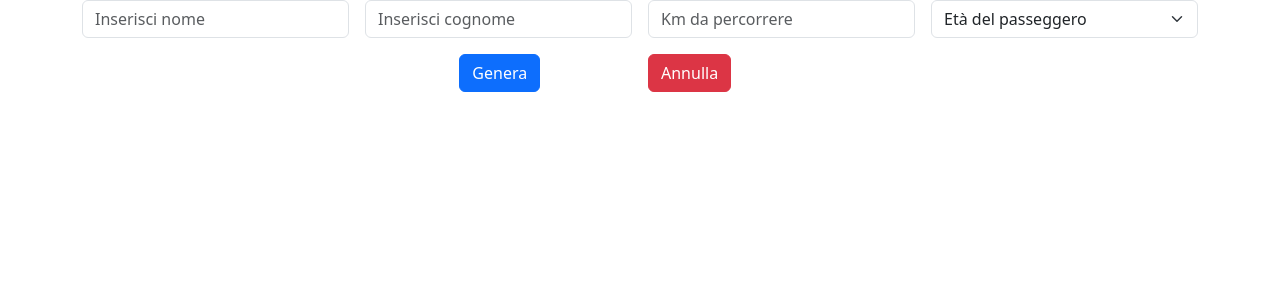
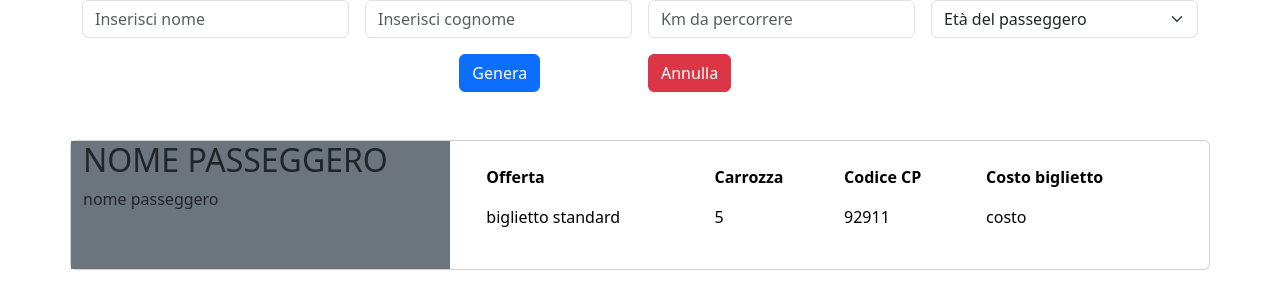
Before and after one commit to ilariamaffiola/js-biglietto-treno-form, a plain HTML site: page index.html in a window 1280 px wide. Drawn offline with nearby package versions, Linux system fonts and the light colour scheme.

Commit message:
[UPD]Add passenger details card and ticket information table to index.html

```diff
--- a/index.html
+++ b/index.html
@@ -37,6 +37,69 @@
                     </div>
                 </div>
             </form>
+            <div class="row my-5 justify-content-center">
+                <div class="card">
+                    <div class="row">
+                        <div class="col-md-4 bg-secondary">
+                            <h2>NOME PASSEGGERO</h2>
+                            <p>nome passeggero</p>
+                        </div>
+                        <div class="col-md-8">
+                            <div class="card-body">
+                                <table class="table table-borderless">
+                                    <thead>
+                                        <th>Offerta</th>
+                                        <th>Carrozza</th>
+                                        <th>Codice CP</th>
+                                        <th>Costo biglietto</th>
+                                    </thead>
+                                    <tbody>
+                                        <tr>
+                                            <td>biglietto standard</td>
+                                            <td>5</td>
+                                            <td>92911</td>
+                                            <td>costo</td>
+                                        </tr>
+                                    </tbody>
+                                </table>
+                            </div>
+                        </div>
+                    </div>
+                </div>
+            </div>
+        </div>
+            <!--            <div class="col-md-4">
+                <div class="card">
+                    <div class="card-header" id="company">
+                        Segnaposto Azienda
+                    </div>
+                    <div class="card-body">
+                        <div class="row">
+                            <div class="col-8">
+                                <p>
+                                    <span id="title">Segnaposto titolo</span>
+                                    <span id="name">Segnaposto nome</span>
+                                </p>
+                                <p id="role">
+                                    Segnaposto ruolo
+                                </p>
+                                <ul>
+                                    <li id="phone">Segnaposto telefono</li>
+                                    <li id="email">Segnaposto mail</li>
+                                </ul>
+                            </div>
+                            <div class="col-4">
+                                <p>
+                                    <span id="company-name">
+                                        Segnaposto azienda
+                                    </span>
+                                </p>
+                                <img src="" alt="" id="logo-company">
+                            </div>
+                        </div>
+                    </div>
+                </div>
+            </div>-->
         </div>
     </main>
     <script src="./js/script.js"></script>
```
